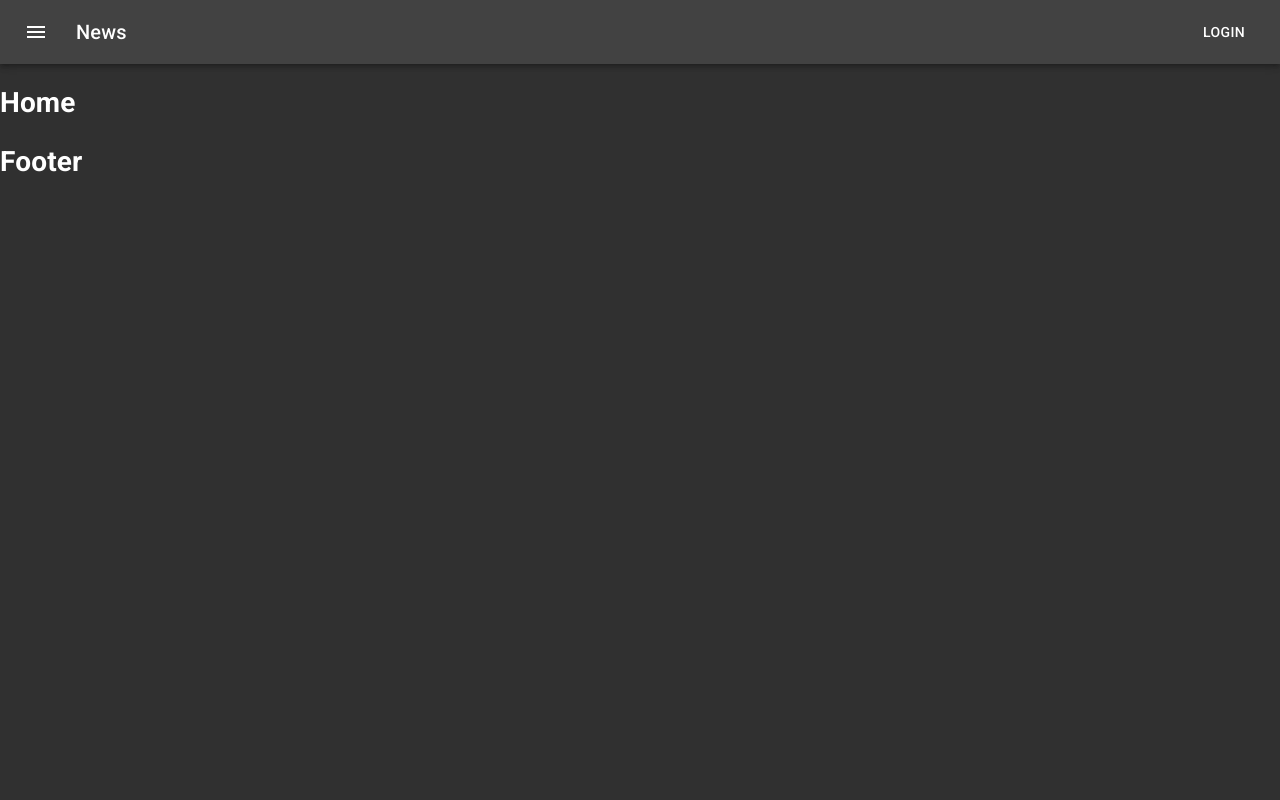
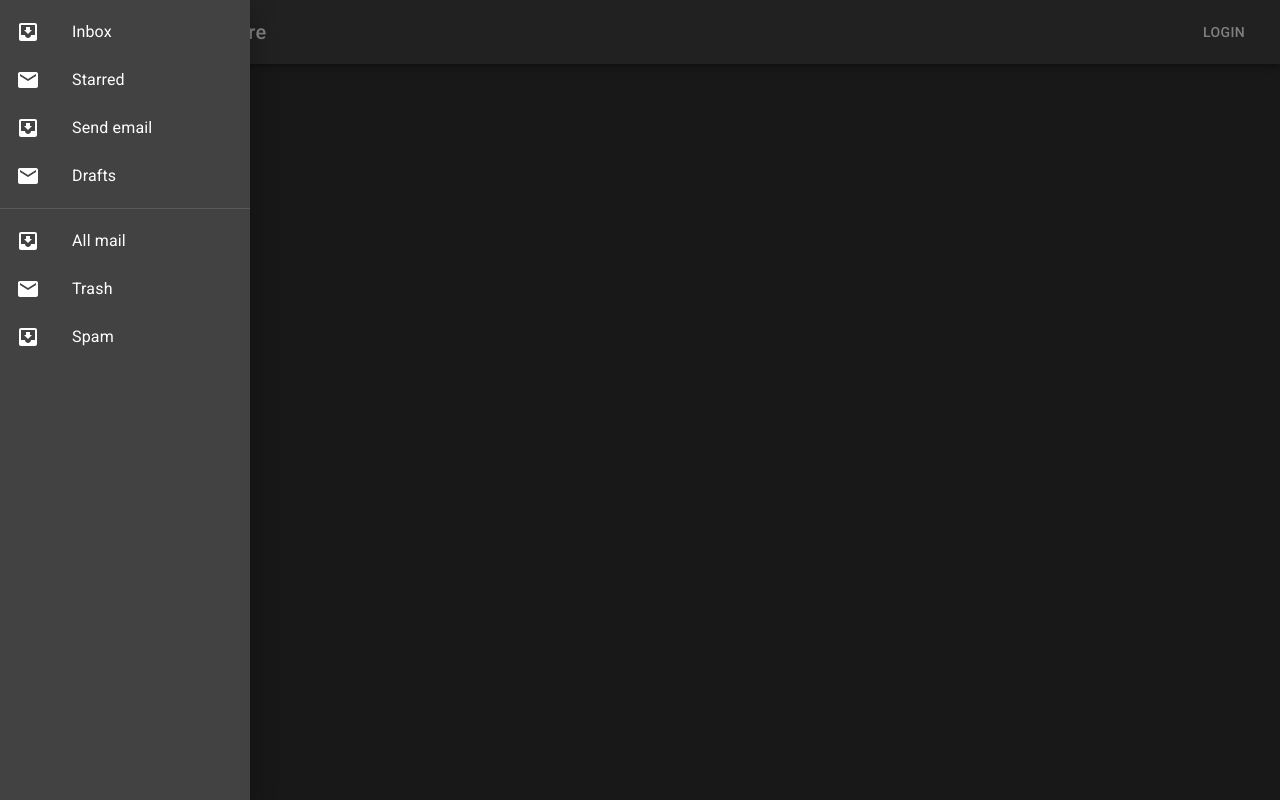
Before and after one commit to Justin-Connors/e-commerce, a React (Create React App) app in the folder e-commerce/client/: page / in a window 1280 px wide. Both pictures are taken after a click on the button "menu". Built offline with nearby package versions, Linux system fonts and the light colour scheme.

Commit message:
sidebar created

```diff
--- /dev/null
+++ b/e-commerce/client/src/components/Drawer/index.js
@@ -0,0 +1,61 @@
+import React from "react";
+import clsx from "clsx";
+import { makeStyles } from "@material-ui/core/styles";
+import Drawer from "@material-ui/core/Drawer";
+import List from "@material-ui/core/List";
+import Divider from "@material-ui/core/Divider";
+import ListItem from "@material-ui/core/ListItem";
+import ListItemIcon from "@material-ui/core/ListItemIcon";
+import ListItemText from "@material-ui/core/ListItemText";
+import InboxIcon from "@material-ui/icons/MoveToInbox";
+import MailIcon from "@material-ui/icons/Mail";
+
+const useStyles = makeStyles({
+  list: {
+    width: 250,
+  },
+  fullList: {
+    width: "auto",
+  },
+});
+
+export default function SideBar({ open, onClose }) {
+  const classes = useStyles();
+
+  const list = () => (
+    <div
+      className={clsx(classes.list)}
+      role="presentation"
+      onClick={onClose}
+      onKeyDown={onClose}
+    >
+      <List>
+        {["Inbox", "Starred", "Send email", "Drafts"].map((text, index) => (
+          <ListItem button key={text}>
+            <ListItemIcon>
+              {index % 2 === 0 ? <InboxIcon /> : <MailIcon />}
+            </ListItemIcon>
+            <ListItemText primary={text} />
+          </ListItem>
+        ))}
+      </List>
+      <Divider />
+      <List>
+        {["All mail", "Trash", "Spam"].map((text, index) => (
+          <ListItem button key={text}>
+            <ListItemIcon>
+              {index % 2 === 0 ? <InboxIcon /> : <MailIcon />}
+            </ListItemIcon>
+            <ListItemText primary={text} />
+          </ListItem>
+        ))}
+      </List>
+    </div>
+  );
+
+  return (
+    <Drawer anchor="left" open={open} onClose={onClose}>
+      {list()}
+    </Drawer>
+  );
+}
--- a/e-commerce/client/src/components/Nav/index.js
+++ b/e-commerce/client/src/components/Nav/index.js
@@ -1,4 +1,4 @@
-import React from "react";
+import React, { useState } from "react";
 import { makeStyles } from "@material-ui/core/styles";
 import AppBar from "@material-ui/core/AppBar";
 import Toolbar from "@material-ui/core/Toolbar";
@@ -6,6 +6,7 @@ import Typography from "@material-ui/core/Typography";
 import Button from "@material-ui/core/Button";
 import IconButton from "@material-ui/core/IconButton";
 import MenuIcon from "@material-ui/icons/Menu";
+import SideBar from "../Drawer";
 
 const useStyles = makeStyles((theme) => ({
   root: {
@@ -21,6 +22,16 @@ const useStyles = makeStyles((theme) => ({
 
 export default function Nav() {
   const classes = useStyles();
+  const [open, setOpen] = useState(false);
+
+  const handleDrawerOpen = () => {
+    setOpen(true);
+  };
+
+  const handleDrawerClose = () => {
+    setOpen(false);
+  };
+
   return (
     <div className={classes.root}>
       <AppBar position="static" color="inherit">
@@ -30,15 +41,17 @@ export default function Nav() {
             className={classes.menuButton}
             color="inherit"
             aria-label="menu"
+            onClick={handleDrawerOpen}
           >
             <MenuIcon />
           </IconButton>
           <Typography variant="h6" className={classes.title}>
-            News
+            Imagine nav bar here
           </Typography>
           <Button color="inherit">Login</Button>
         </Toolbar>
       </AppBar>
+      <SideBar open={open} onClose={handleDrawerClose} />
     </div>
   );
 }
```
